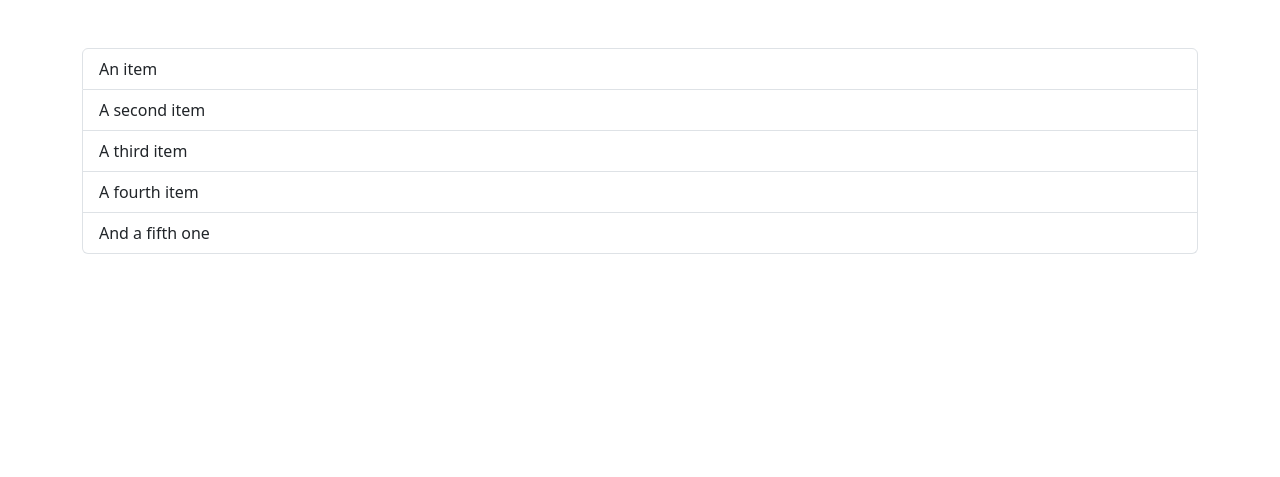
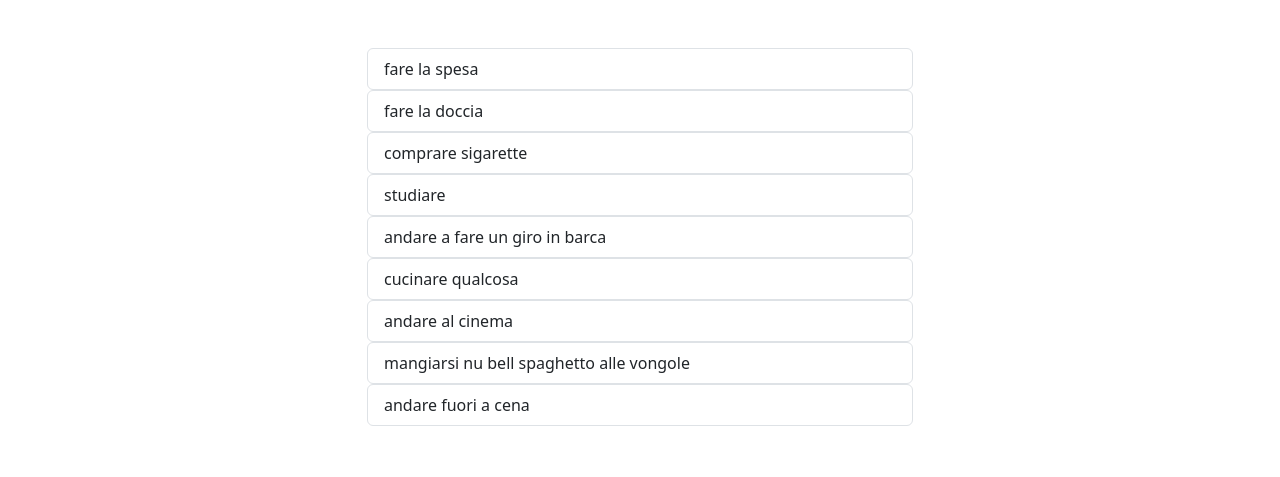
Before and after one commit to Th4Dude/vue-todolist, a plain HTML site: page index.html in a window 1280 px wide. Drawn offline with nearby package versions, Linux system fonts and the light colour scheme.

Commit message:
ciclo for fatto

```diff
--- a/index.html
+++ b/index.html
@@ -1,14 +1,19 @@
 <!DOCTYPE html>
 <html lang="en">
+
 <head>
     <meta charset="UTF-8">
     <meta http-equiv="X-UA-Compatible" content="IE=edge">
     <meta name="viewport" content="width=device-width, initial-scale=1.0">
     <title>Document</title>
-    <link href="https://cdn.jsdelivr.net/npm/bootstrap@5.3.0-alpha1/dist/css/bootstrap.min.css" rel="stylesheet" integrity="sha384-GLhlTQ8iRABdZLl6O3oVMWSktQOp6b7In1Zl3/Jr59b6EGGoI1aFkw7cmDA6j6gD" crossorigin="anonymous">
-    <link rel="stylesheet" href="https://cdnjs.cloudflare.com/ajax/libs/font-awesome/6.3.0/css/all.min.css" integrity="sha512-SzlrxWUlpfuzQ+pcUCosxcglQRNAq/DZjVsC0lE40xsADsfeQoEypE+enwcOiGjk/bSuGGKHEyjSoQ1zVisanQ==" crossorigin="anonymous" referrerpolicy="no-referrer" />
+    <link href="https://cdn.jsdelivr.net/npm/bootstrap@5.3.0-alpha1/dist/css/bootstrap.min.css" rel="stylesheet"
+        integrity="sha384-GLhlTQ8iRABdZLl6O3oVMWSktQOp6b7In1Zl3/Jr59b6EGGoI1aFkw7cmDA6j6gD" crossorigin="anonymous">
+    <link rel="stylesheet" href="https://cdnjs.cloudflare.com/ajax/libs/font-awesome/6.3.0/css/all.min.css"
+        integrity="sha512-SzlrxWUlpfuzQ+pcUCosxcglQRNAq/DZjVsC0lE40xsADsfeQoEypE+enwcOiGjk/bSuGGKHEyjSoQ1zVisanQ=="
+        crossorigin="anonymous" referrerpolicy="no-referrer" />
     <link rel="stylesheet" href="style.css">
 </head>
+
 <body>
 
     <div id="app">
@@ -17,16 +22,11 @@
 
 
         <div class="container">
-
-            <div class="row">
-                <div class="col my-5">
-                    <ul class="list-group">
-                        <li class="list-group-item">An item</li>
-                        <li class="list-group-item">A second item</li>
-                        <li class="list-group-item">A third item</li>
-                        <li class="list-group-item">A fourth item</li>
-                        <li class="list-group-item">And a fifth one</li>
-                      </ul>
+            <div class="row d-flex justify-content-center">
+                <div class="col-6 my-5">
+                    <ul v-for="(list , index) in todolist" class="list-group">
+                        <li class="list-group-item">{{list.testo}}</li>
+                    </ul>
                 </div>
             </div>
         </div>
@@ -40,4 +40,5 @@
 
     <script src="js/main.js"></script>
 </body>
+
 </html>
--- a/js/main.js
+++ b/js/main.js
@@ -6,7 +6,44 @@ const { createApp } = Vue
   createApp({
     data() {
       return {
-        message: 'Hello Vue!'
+        todolist : [
+            {
+                testo : 'fare la spesa',
+                done : false
+            },
+            {
+                testo : 'fare la doccia',
+                done : false
+            },
+            {
+                testo : 'comprare sigarette',
+                done : false
+            },
+            {
+                testo : 'studiare',
+                done : false
+            },
+            {
+                testo : 'andare a fare un giro in barca',
+                done : false
+            },
+            {
+                testo : 'cucinare qualcosa',
+                done : false
+            },
+            {
+                testo : 'andare al cinema',
+                done : false
+            },
+            {
+                testo : 'mangiarsi nu bell spaghetto alle vongole',
+                done : false
+            },
+            {
+                testo : 'andare fuori a cena',
+                done : false
+            }
+        ]
       }
     }
   }).mount('#app')
```
